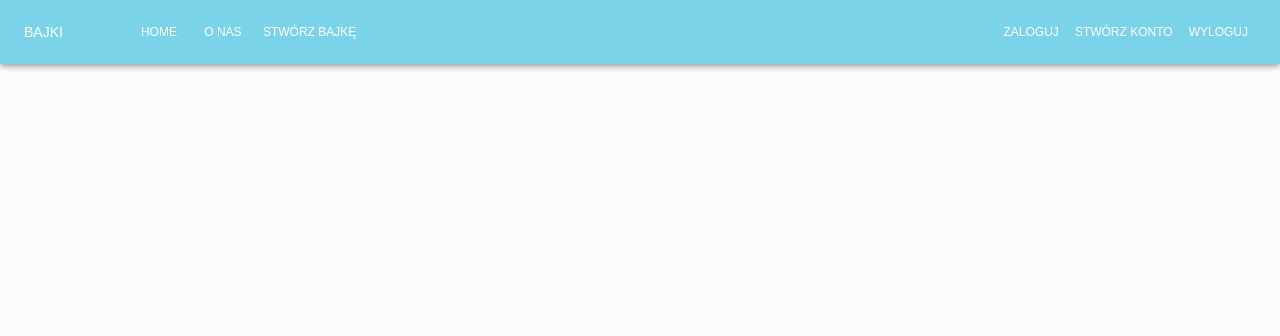
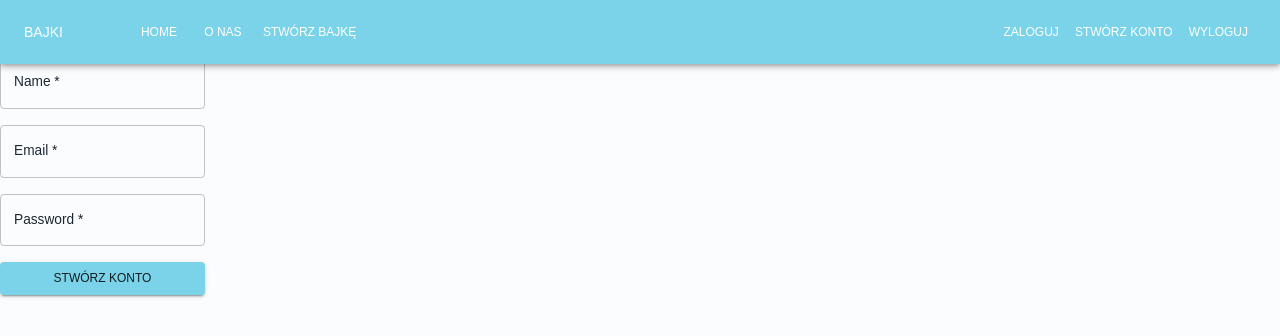
Before and after one commit to artoniaz/bajki, a React (Create React App) app in the folder bajki-front/: page /register in a window 1280 px wide. Before the commit this address had no page. Shown: the top 336 px of the page. Built offline with nearby package versions, Linux system fonts and the light colour scheme.

Commit message:
Renamed route and component to register. Cleandup unused imports

```diff
--- a/bajki-front/src/Router.tsx
+++ b/bajki-front/src/Router.tsx
@@ -10,7 +10,7 @@ import AboutPage from "./pages/AboutPage";
 import NotFound from "./pages/NotFoudPage";
 import CreateTalePage from "./pages/CreateTalePage";
 import Login from "./pages/Login";
-import Signup from "./pages/Register";
+import Register from "./pages/Register";
 
 export const navItems: NavItemsModel = {
   home: {
@@ -34,7 +34,7 @@ export const Router = createBrowserRouter(
       <Route path="about" element={<AboutPage />} />
       <Route path="createTale" element={<CreateTalePage />} />
       <Route path="login" element={<Login />} />
-      <Route path="signup" element={<Signup />} />
+      <Route path="register" element={<Register />} />
       <Route path="*" element={<NotFound />} />
     </Route>
   )
--- a/bajki-front/src/components/Navbar.tsx
+++ b/bajki-front/src/components/Navbar.tsx
@@ -44,7 +44,7 @@ const Navbar = () => {
           ))}
         </Box>
         <NavLinkButton to="/login" text="Zaloguj" />
-        <NavLinkButton to="/signup" text="Stwórz konto" />
+        <NavLinkButton to="/register" text="Stwórz konto" />
         <Button sx={{ color: "white" }} onClick={() => dispach(logoutUser())}>
           Wyloguj
         </Button>
--- a/bajki-front/src/features/auth/authActions.ts
+++ b/bajki-front/src/features/auth/authActions.ts
@@ -6,7 +6,7 @@ import { authService } from "./authService";
 
 export const authActions = {
   registerUser: createAsyncThunk(
-    "user/signup",
+    "user/register",
     async (req: AuthCredentialsModel) => {
       const user: UserModel = await authService.registerUser(req);
       localStorage.setItem(USER_TOKEN, user.userToken);
--- a/bajki-front/src/features/auth/authService.ts
+++ b/bajki-front/src/features/auth/authService.ts
@@ -8,7 +8,7 @@ export const authService = {
   registerUser: async (req: AuthCredentialsModel): Promise<UserModel> => {
     try {
       const response = await fetchAPI({
-        url: `${API_URL}/signup`,
+        url: `${API_URL}/register`,
         req: req,
         method: "POST",
       });
--- a/bajki-front/src/features/tales/createTale/CreateTaleForm.tsx
+++ b/bajki-front/src/features/tales/createTale/CreateTaleForm.tsx
@@ -1,6 +1,5 @@
 import TaleModel from "../../../models/TaleModel";
 import { TaleThunk } from "./taleThunk";
-import { AppDispatch, RootState } from "../../store";
 import { FormControl, MenuItem, TextField, Typography } from "@mui/material";
 import { LoadingButton } from "@mui/lab";
 import { useFormik } from "formik";
--- a/bajki-front/src/features/auth/authValidationSchema.ts
+++ b/bajki-front/src/formValidationSchams/loginValidationSchema.ts
@@ -1,6 +1,6 @@
 import * as yup from "yup";
 
-export const authValidationSchema = yup.object().shape({
+export const loginValidationSchema = yup.object().shape({
   //TODO: add more effective validation
   email: yup.string().required("Email jest wymagany"),
   password: yup.string().required("Hasło jest wymagane"),
--- /dev/null
+++ b/bajki-front/src/formValidationSchams/registerValidationSchama.ts
@@ -0,0 +1,8 @@
+import * as yup from "yup";
+
+export const registerValidationSchema = yup.object().shape({
+  //TODO: add more effective validation
+  name: yup.string().required("Imię jest wymagane"),
+  email: yup.string().required("Email jest wymagany"),
+  password: yup.string().required("Hasło jest wymagane"),
+});
--- a/bajki-front/src/models/AuthCredentialsModel.ts
+++ b/bajki-front/src/models/AuthCredentialsModel.ts
@@ -1,4 +1,5 @@
 export default interface AuthCredentialsModel {
+    name?: string,
     email: string;
     password: string;
 }
--- a/bajki-front/src/pages/Login.tsx
+++ b/bajki-front/src/pages/Login.tsx
@@ -1,10 +1,10 @@
-import { FormControl, TextField, dividerClasses } from "@mui/material";
+import { FormControl, TextField } from "@mui/material";
 import { useFormik } from "formik";
-import { authValidationSchema } from "../features/auth/authValidationSchema";
 import { LoadingButton } from "@mui/lab";
 import { authActions } from "../features/auth/authActions";
 import { Status } from "../models/InitialState";
 import { useAppSelector, useAppDispatch } from "../hooks/reduxHooks";
+import { loginValidationSchema } from "../formValidationSchams/loginValidationSchema";
 
 const Login = () => {
   const dispatch = useAppDispatch();
@@ -15,7 +15,7 @@ const Login = () => {
       email: "",
       password: "",
     },
-    validationSchema: authValidationSchema,
+    validationSchema: loginValidationSchema,
     onSubmit: (values: { email: string; password: string }) => {
       dispatch(
         authActions.loginUser({
--- a/bajki-front/src/pages/Register.tsx
+++ b/bajki-front/src/pages/Register.tsx
@@ -1,24 +1,27 @@
 import { FormControl, TextField, dividerClasses } from "@mui/material";
 import { useFormik } from "formik";
-import { authValidationSchema } from "../features/auth/authValidationSchema";
 import { LoadingButton } from "@mui/lab";
 import { authActions } from "../features/auth/authActions";
 import { Status } from "../models/InitialState";
 import { useAppDispatch, useAppSelector } from "../hooks/reduxHooks";
+import { registerValidationSchema } from "../formValidationSchams/registerValidationSchama";
+import AuthCredentialsModel from "../models/AuthCredentialsModel";
 
-const Signup = () => {
+const Register = () => {
   const dispatch = useAppDispatch();
   const { status, error } = useAppSelector((state) => state.auth);
 
   const formik = useFormik({
     initialValues: {
+      name: "",
       email: "",
       password: "",
     },
-    validationSchema: authValidationSchema,
-    onSubmit: (values: { email: string; password: string }) => {
+    validationSchema: registerValidationSchema,
+    onSubmit: (values: AuthCredentialsModel) => {
       dispatch(
         authActions.registerUser({
+          name: values.name,
           email: values.email,
           password: values.password,
         })
@@ -32,6 +35,16 @@ const Signup = () => {
       onSubmit={(val) => formik.handleSubmit(val)}
     >
       <h3>Sign up</h3>
+      <TextField
+        id="name"
+        name="name"
+        label="Name *"
+        type="name"
+        sx={{ mb: 2 }}
+        value={formik.values.name}
+        onChange={formik.handleChange}
+        error={formik.touched.name && Boolean(formik.errors.name)}
+      />
       <TextField
         id="email"
         name="email"
@@ -64,4 +77,4 @@ const Signup = () => {
   );
 };
 
-export default Signup;
+export default Register;
```
